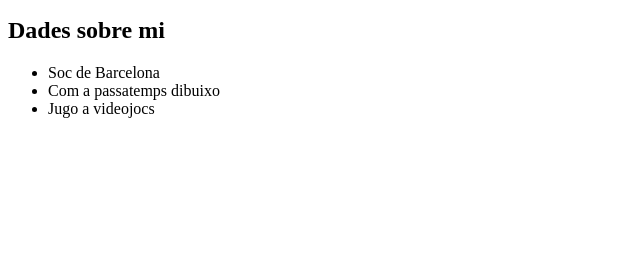
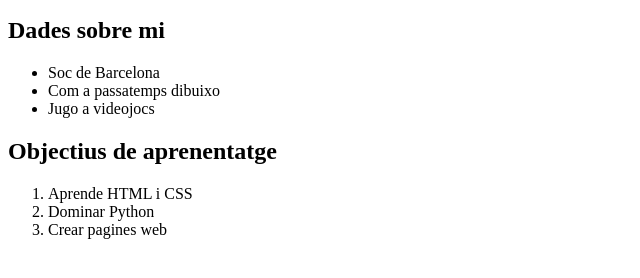
Before and after one commit to ariadnamn/DAM1M04-Exercici001, a plain HTML site: page contacte.html in a window 1280 px wide. Shown: the part 102-380 px from the top of the page, without its empty margins (0-640 px from the left). Drawn offline with Linux system fonts and the light colour scheme.

Commit message:
Afegir llista ordenada
He afegir una llista ordenada amb tres objecitus d'aprenentatge.

```diff
--- a/contacte.html
+++ b/contacte.html
@@ -14,3 +14,9 @@
         <li>Com a passatemps dibuixo</li>
         <li>Jugo a videojocs</li>
     </ul>
+    <h2>Objectius de aprenentatge</h2>
+    <ol>
+        <li>Aprende HTML i CSS</li>
+        <li>Dominar Python</li>
+        <li>Crear pagines web</li>
+    </ol>
```
